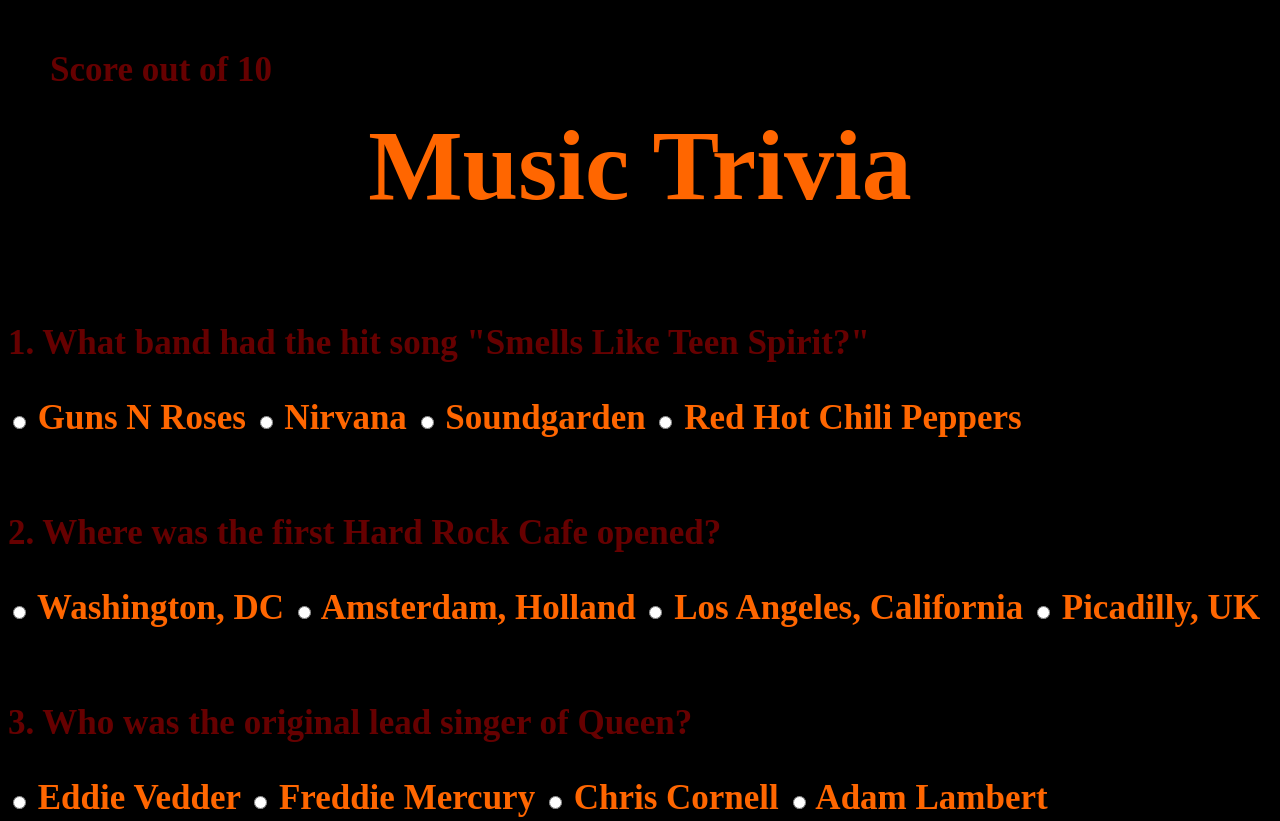
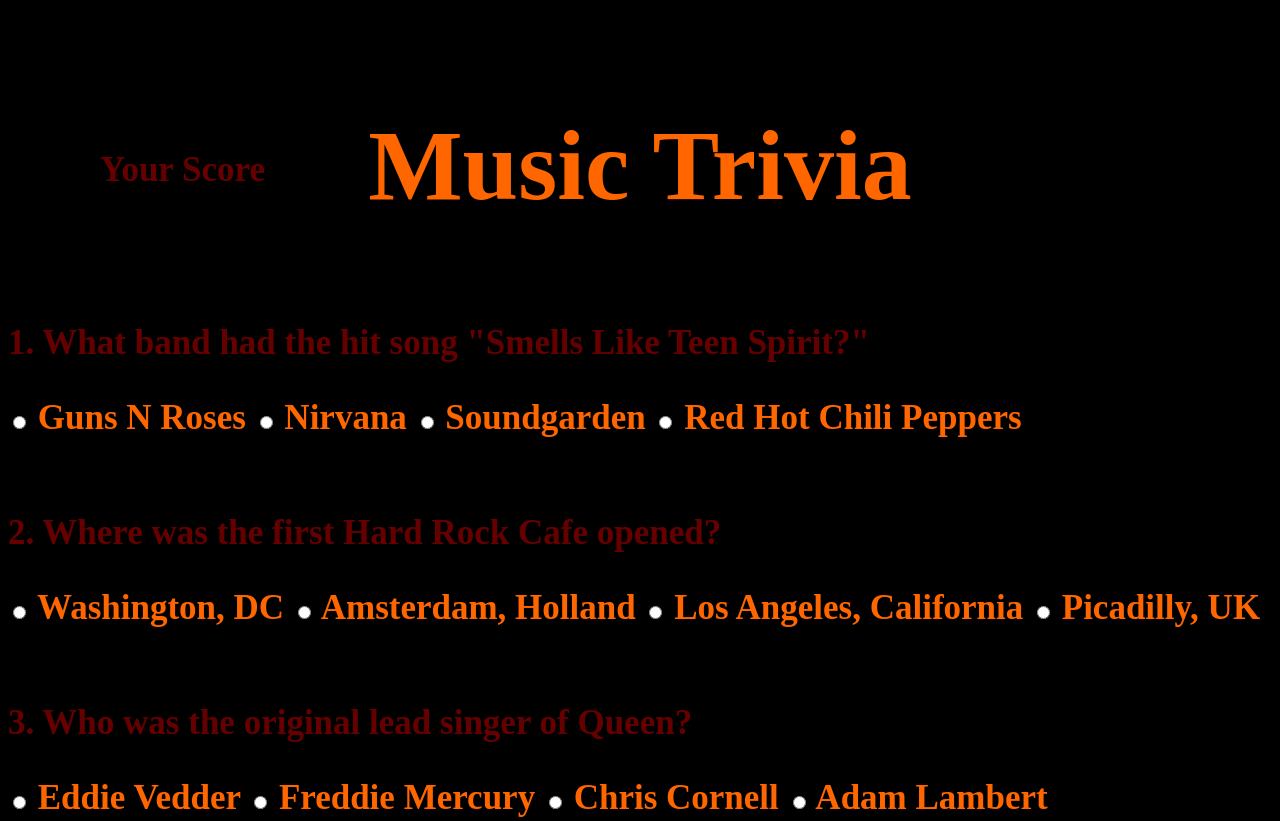
Before and after one commit to bkeating55/Project-1, a plain HTML site: page index.html in a window 1280 px wide. Shown: the top 821 px of the page. Drawn offline with nearby package versions, Linux system fonts and the light colour scheme.

Commit message:
added '/ 10' to score

```diff
--- a/index.html
+++ b/index.html
@@ -89,7 +89,7 @@
               <input type="radio" name="q10" value="Slim Shady" id="10d">  Slim Shady
               </div>
 
-        <div id="output">Score out of 10</div>
+        <div id="output">Your Score</div>
 
 
             <br>
--- a/my.js
+++ b/my.js
@@ -67,13 +67,13 @@ $(document).ready(function() {
     var answer = answers[questionNumber]
     if (userGuess === answer && numberOfClicks <= answers.length) {
         score++
-        updateScore();
+        updateScore()
         $(this).off("click")
     }
   })
 
   function updateScore(){
-    $("#output").text(score)
+    $("#output").text(score + " / 10")
   }
 
 })
--- a/style.css
+++ b/style.css
@@ -31,9 +31,9 @@ p {
   text-align: center;
   display: inline-block;*/
   position: absolute;
-      top: 50px;
-      left: 50px;
-      z-index: 100;
+      top: 150px;
+      left: 100px;
+      /*z-index: 90;*/
       color: #660000;
       border-color: white;
       border-width: 4px;
```
